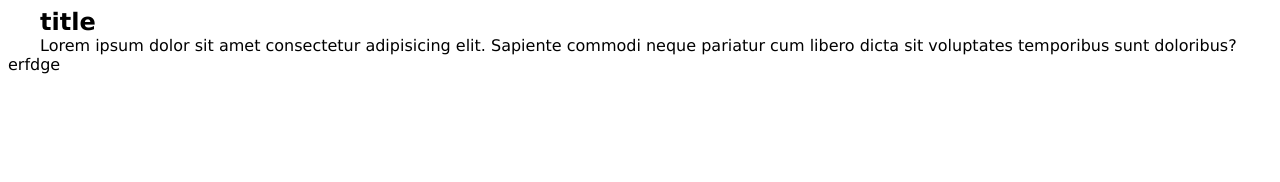
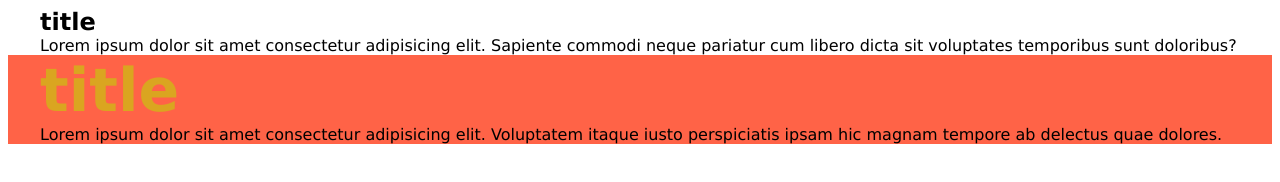
Before and after one commit to ArtGoIt/team-117, a website built with Vite: page src/index.html in a window 1280 px wide. Built offline with nearby package versions, Linux system fonts and the light colour scheme.

Commit message:
added html/css team

```diff
--- a/src/css/base.css
+++ b/src/css/base.css
@@ -1,7 +1,6 @@
-
-
 body {
-font-family: 'Lucida Sans', 'Lucida Sans Regular', 'Lucida Grande', 'Lucida Sans Unicode', Geneva, Verdana, sans-serif;
+  font-family: 'Lucida Sans', 'Lucida Sans Regular', 'Lucida Grande',
+    'Lucida Sans Unicode', Geneva, Verdana, sans-serif;
 }
 
 .title {
--- a/src/css/team.css
+++ b/src/css/team.css
@@ -1,2 +1,7 @@
-p {
+.team {
+  background: tomato;
 }
+
+.team-title {
+  color: goldenrod;
+}
--- a/src/partials/team.html
+++ b/src/partials/team.html
@@ -1 +1,9 @@
-erfdge
+<section class="section team">
+  <div class="container">
+    <h2 class="title team-title">title</h2>
+    <p>
+      Lorem ipsum dolor sit amet consectetur adipisicing elit. Voluptatem itaque
+      iusto perspiciatis ipsam hic magnam tempore ab delectus quae dolores.
+    </p>
+  </div>
+</section>
```
